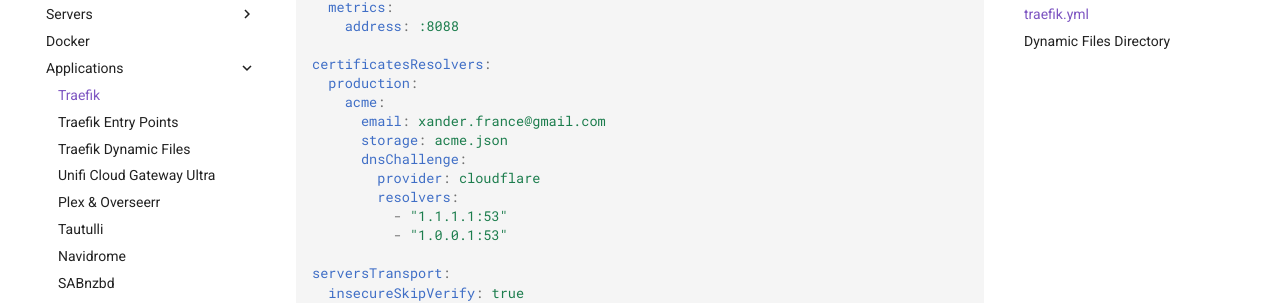
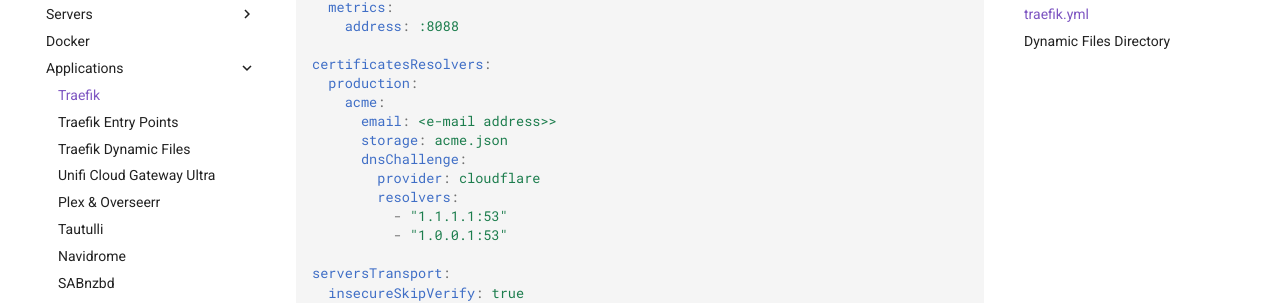
Before and after one commit to Xanderlicious/mkdocs, an MkDocs documentation site: the page built from docs/traefik.md, in a window 1280 px wide and 900 px high, scrolled down 3663 px. Shown: the part 148-451 px from the top of the window. Built offline with MkDocs 1.6.1 and Material for MkDocs 9.7.7, drawn with Linux system fonts in a browser that asks for light colours; comment, search, counter and statistics services are not loaded.

Commit message:
removed sensitive info

```diff
--- a/docs/traefik.md
+++ b/docs/traefik.md
@@ -162,7 +162,7 @@
 certificatesResolvers:
   production:
     acme:
-      email: xander.france@gmail.com
+      email: <e-mail address>>
       storage: acme.json
       dnsChallenge:
         provider: cloudflare
```
